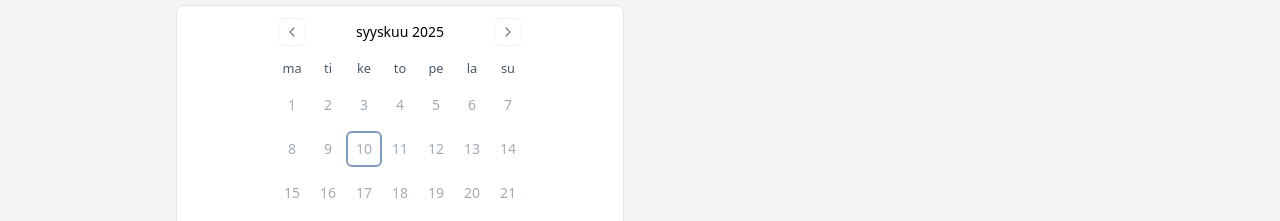
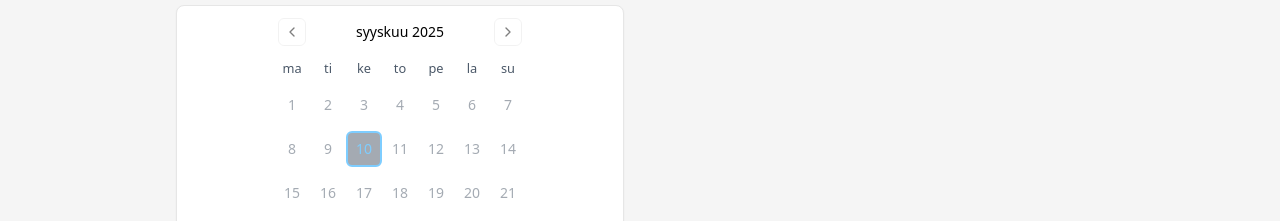
Before and after one commit to januzgi/kotimaista-kalaa, a React (Vite) app: page / in a window 1280 px wide. Shown: the part 1300-1521 px from the top of the page. Built offline with nearby package versions, Linux system fonts and the light colour scheme; no server answers; the database is empty.

Commit message:
Small style tweaks

```diff
--- a/src/components/PublicSchedule.tsx
+++ b/src/components/PublicSchedule.tsx
@@ -90,7 +90,7 @@ export const PublicSchedule = () => {
                     className="rounded-md"
                     classNames={{
                       day_today:
-                        "bg-transparent text-foreground border-2 rounded-full border-[hsl(var(--primary))]",
+                        "bg-accent text-secondary border-2 border-[hsl(var(--secondary))]",
                     }}
                     disabled={true}
                     showOutsideDays={false}
--- a/src/index.css
+++ b/src/index.css
@@ -102,5 +102,6 @@ All colors MUST be HSL.
 
   body {
     @apply bg-background text-foreground;
+    min-height: 100vh;
   }
 }
```
